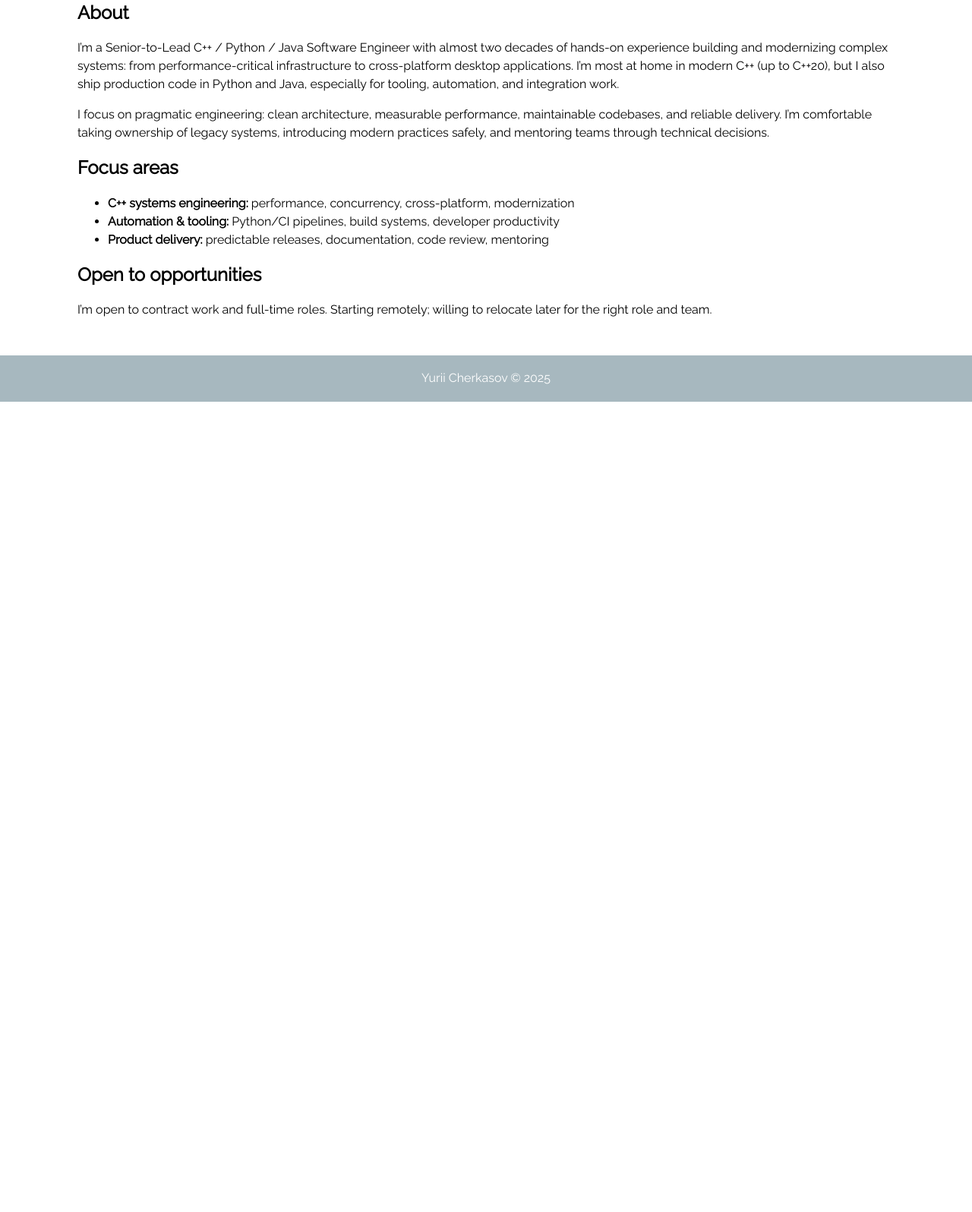
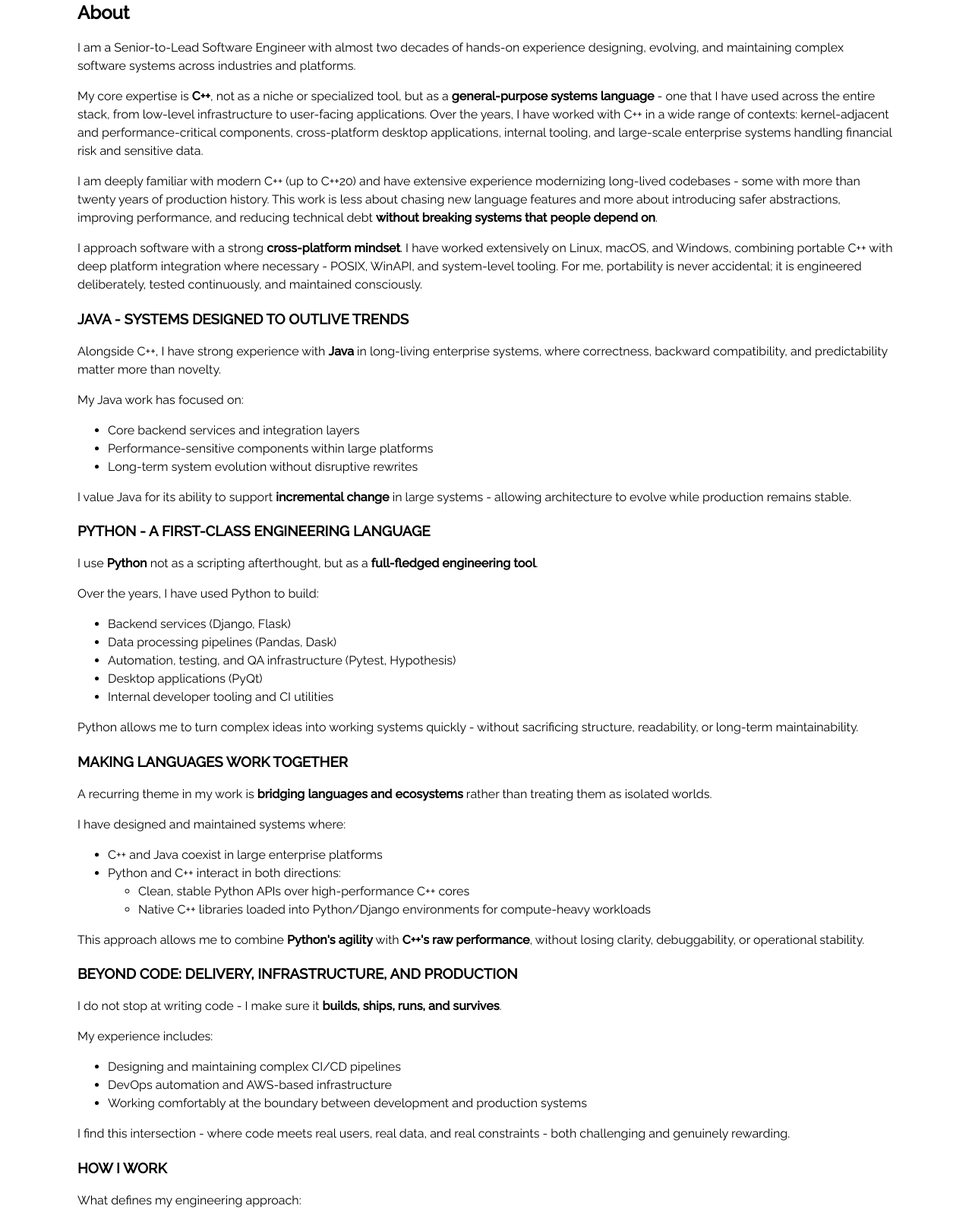
Before and after one commit to yuchdev/yuchdev.github.io, a website: page index.html in a window 1280 px wide. Shown: the part 454-2050 px from the top of the page at 76% size. Before the commit the page ends 983 px from the top, so only its background shows below. Drawn offline with Linux system fonts and the light colour scheme.

Commit message:
About section

```diff
--- a/contact.js
+++ b/contact.js
@@ -160,7 +160,7 @@
     // Re-enable after a moment (mail client may not open in all browsers)
     setTimeout(() => {
       sendBtn.disabled = false;
-      setStatus("If your email app didn’t open, please copy your message and contact me via LinkedIn/GitHub.", false);
+      setStatus("If your email app didn't open, please copy your message and contact me via LinkedIn/GitHub.", false);
     }, 2500);
   });
 })();
--- a/index.html
+++ b/index.html
@@ -42,35 +42,134 @@
 
 <main>
     <section id="container">
-        <div class="section">
-            <h2>About</h2>
+        <div id="about" aria-labelledby="about-title">
+            <h2 id="about-title">About</h2>
             <p>
-                I’m a Senior-to-Lead C++ / Python / Java Software Engineer with almost two decades of hands-on experience
-                building and modernizing complex systems: from performance-critical infrastructure to cross-platform
-                desktop applications. I’m most at home in modern C++ (up to C++20), but I also ship production code in
-                Python and Java, especially for tooling, automation, and integration work.
+                I am a Senior-to-Lead Software Engineer with almost two decades of hands-on experience
+                designing, evolving, and maintaining complex software systems across industries and platforms.
             </p>
             <p>
-                I focus on pragmatic engineering: clean architecture, measurable performance, maintainable codebases,
-                and reliable delivery. I’m comfortable taking ownership of legacy systems, introducing modern practices
-                safely, and mentoring teams through technical decisions.
+                My core expertise is <strong>C++</strong>, not as a niche or specialized tool, but as a
+                <strong>general-purpose systems language</strong> - one that I have used across the entire stack,
+                from low-level infrastructure to user-facing applications. Over the years, I have worked with C++
+                in a wide range of contexts: kernel-adjacent and performance-critical components, cross-platform
+                desktop applications, internal tooling, and large-scale enterprise systems handling financial risk
+                and sensitive data.
             </p>
-        </div>
+            <p>
+                I am deeply familiar with modern C++ (up to C++20) and have extensive experience modernizing
+                long-lived codebases - some with more than twenty years of production history. This work is less
+                about chasing new language features and more about introducing safer abstractions, improving
+                performance, and reducing technical debt <strong>without breaking systems that people depend on</strong>.
+            </p>
+            <p>
+                I approach software with a strong <strong>cross-platform mindset</strong>. I have worked
+                extensively on Linux, macOS, and Windows, combining portable C++ with deep platform integration
+                where necessary - POSIX, WinAPI, and system-level tooling. For me, portability is never accidental;
+                it is engineered deliberately, tested continuously, and maintained consciously.
+            </p>
 
-        <div class="section">
-            <h2>Focus areas</h2>
-            <ul class="skills">
-                <li class="skill"><strong>C++ systems engineering:</strong> performance, concurrency, cross-platform, modernization</li>
-                <li class="skill"><strong>Automation & tooling:</strong> Python/CI pipelines, build systems, developer productivity</li>
-                <li class="skill"><strong>Product delivery:</strong> predictable releases, documentation, code review, mentoring</li>
+            <h3>Java  -  systems designed to outlive trends</h3>
+            <p>
+                Alongside C++, I have strong experience with <strong>Java</strong> in long-living enterprise systems,
+                where correctness, backward compatibility, and predictability matter more than novelty.
+            </p>
+            <p>My Java work has focused on:</p>
+            <ul>
+                <li>Core backend services and integration layers</li>
+                <li>Performance-sensitive components within large platforms</li>
+                <li>Long-term system evolution without disruptive rewrites</li>
             </ul>
-        </div>
+            <p>
+                I value Java for its ability to support <strong>incremental change</strong> in large systems - allowing
+                architecture to evolve while production remains stable.
+            </p>
 
-        <div class="section">
-            <h2>Open to opportunities</h2>
+            <h3>Python  -  a first-class engineering language</h3>
             <p>
-                I’m open to contract work and full-time roles. Starting remotely; willing to relocate later for the right
-                role and team.
+                I use <strong>Python</strong> not as a scripting afterthought, but as a <strong>full-fledged engineering tool</strong>.
+            </p>
+            <p>Over the years, I have used Python to build:</p>
+            <ul>
+                <li>Backend services (Django, Flask)</li>
+                <li>Data processing pipelines (Pandas, Dask)</li>
+                <li>Automation, testing, and QA infrastructure (Pytest, Hypothesis)</li>
+                <li>Desktop applications (PyQt)</li>
+                <li>Internal developer tooling and CI utilities</li>
+            </ul>
+            <p>
+                Python allows me to turn complex ideas into working systems quickly - without sacrificing structure,
+                readability, or long-term maintainability.
+            </p>
+
+            <h3>Making languages work together</h3>
+            <p>
+                A recurring theme in my work is <strong>bridging languages and ecosystems</strong> rather than treating
+                them as isolated worlds.
+            </p>
+            <p>I have designed and maintained systems where:</p>
+            <ul>
+                <li>C++ and Java coexist in large enterprise platforms</li>
+                <li>
+                    Python and C++ interact in both directions:
+                    <ul>
+                        <li>Clean, stable Python APIs over high-performance C++ cores</li>
+                        <li>Native C++ libraries loaded into Python/Django environments for compute-heavy workloads</li>
+                    </ul>
+                </li>
+            </ul>
+            <p>
+                This approach allows me to combine <strong>Python's agility</strong> with <strong>C++'s raw performance</strong>,
+                without losing clarity, debuggability, or operational stability.
+            </p>
+
+            <h3>Beyond code: delivery, infrastructure, and production</h3>
+            <p>
+                I do not stop at writing code - I make sure it <strong>builds, ships, runs, and survives</strong>.
+            </p>
+            <p>My experience includes:</p>
+            <ul>
+                <li>Designing and maintaining complex CI/CD pipelines</li>
+                <li>DevOps automation and AWS-based infrastructure</li>
+                <li>Working comfortably at the boundary between development and production systems</li>
+            </ul>
+            <p>
+                I find this intersection - where code meets real users, real data, and real constraints - both challenging
+                and genuinely rewarding.
+            </p>
+
+            <h3>How I work</h3>
+            <p>What defines my engineering approach:</p>
+            <ul>
+                <li>Systems designed to last for decades, not demos</li>
+                <li>A balance of performance, safety, and clarity</li>
+                <li>Pragmatic engineering over dogma</li>
+                <li>Respect for legacy systems - and the discipline to improve them carefully</li>
+            </ul>
+            <p>
+                I build software people trust with their <strong>money, data, and time</strong> - and I build it to endure.
+            </p>
+
+            <h3>Beyond engineering: long-form thinking and personal projects</h3>
+            <p>
+                Alongside my professional work, I maintain long-running personal projects that reflect how I think about
+                systems beyond code.
+            </p>
+            <p>
+                One of them is writing and translating books, which I treat much like software projects: long-term structure,
+                internal consistency, versioning, and iterative refinement. Working with complex texts - especially translations -
+                sharpens the same skills I rely on in engineering: precision, respect for existing structure, and the ability
+                to improve clarity without distorting meaning. It is slow, deliberate work, and I find it deeply rewarding.
+            </p>
+            <p>
+                I am also interested in time-management and self-organization techniques, particularly those that support sustained
+                focus over long periods rather than short bursts of productivity. This interest naturally feeds back into my
+                engineering work - from how I structure large tasks and technical debt reduction, to how I plan learning,
+                documentation, and system evolution over years rather than sprints.
+            </p>
+            <p>
+                I see these pursuits not as hobbies separate from my profession, but as complementary practices that reinforce the
+                same core values: clarity, continuity, and respect for complexity.
             </p>
         </div>
     </section>
--- a/style.css
+++ b/style.css
@@ -9,16 +9,14 @@
    - Contacts page form styling
 
    Notes:
-   - Uses the "Raleway" Google Font (400, 550 weights).
-   - Colors:
-     - Accent teal: #1C9C94
-     - Footer background: #A7B8BF
+   - Uses the "Raleway" Google Font (400, 500 weights).
+   - Colors theme: teal, light blue, white.
    ========================================================================== */
 
 /* ----------------------------------------------------------------------------
    1) Google Fonts (Raleway)
    ---------------------------------------------------------------------------- */
-@import url('https://fonts.googleapis.com/css2?family=Raleway:wght@400;550&display=swap');
+@import url('https://fonts.googleapis.com/css2?family=Raleway:wght@400;500&display=swap');
 
 /* ----------------------------------------------------------------------------
    2) Base / Reset-ish
```
Also changed, not shown: blog.html (+1 -1 lines), contact.html (+1 -1 lines).
